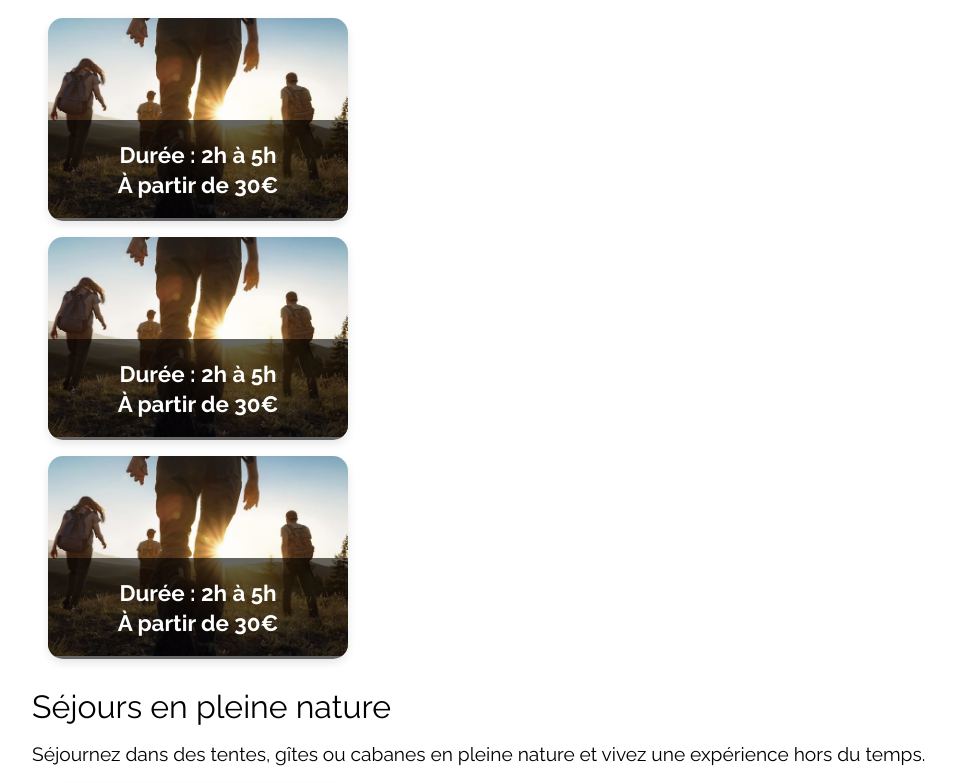
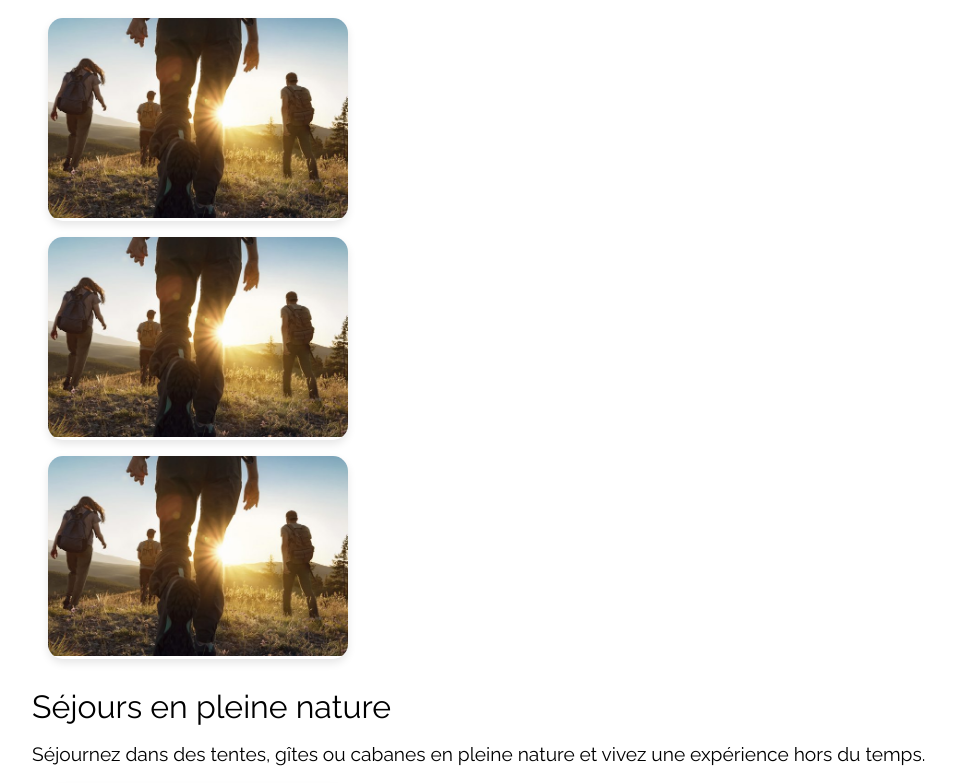
Before and after one commit to julien382/Wildora, a React (Vite) app: page /services in a window 1280 px wide. Shown: the part 909-1692 px from the top of the page, without its empty margins (0-956 px from the left). Built offline with nearby package versions, Linux system fonts and the light colour scheme.

Commit message:
change css cardServices

```diff
--- a/src/components/CardServices/CardServices.scss
+++ b/src/components/CardServices/CardServices.scss
@@ -12,15 +12,15 @@
 
     &:hover {
         transform: translateY(-10px);
-        box-shadow: 0 8px 16px rgba(0, 0, 0, 0.2);
+        box-shadow: 0 8px 16px rgba(0, 0, 0, 0.5);
 
         .CardServicesContent {
-            opacity: 0;
-            transform: translateY(20px);
+            opacity: 1;
+            transform: translateY(0);
         }
 
         .CardServicesImage {
-            opacity: 1;
+            transform: scale(1.05);
         }
     }
 
@@ -28,11 +28,7 @@
         width: 100%;
         height: 200px;
         object-fit: cover;
-        transition: transform 0.3s ease, opacity 0.3s ease;
-
-        &:hover {
-            transform: scale(1.05);
-        }
+        transition: transform 0.3s ease;
     }
 
     .CardServicesContent {
@@ -40,19 +36,19 @@
         bottom: 0;
         left: 0;
         right: 0;
-        background: rgba(0, 0, 0, 0.6);
         color: $white;
+        text-align: center;
         padding: 1rem;
-        text-align: center;
-        transition: opacity 0.3s ease, transform 0.3s ease;
-        opacity: 1;
-        transform: translateY(0);
+        transition: opacity 0.5s ease, transform 0.5s ease;
+        opacity: 0;
+        transform: translateY(20px);
 
         .CardServicesDuration,
         .CardServicesPrice {
-            font-size: 1.4rem;
+            font-size: 1.6rem;
             font-weight: bold;
             margin: 0.5rem 0;
+            text-shadow: 2px 2px 4px rgba(0, 0, 0, 0.7);
         }
     }
 }
```
